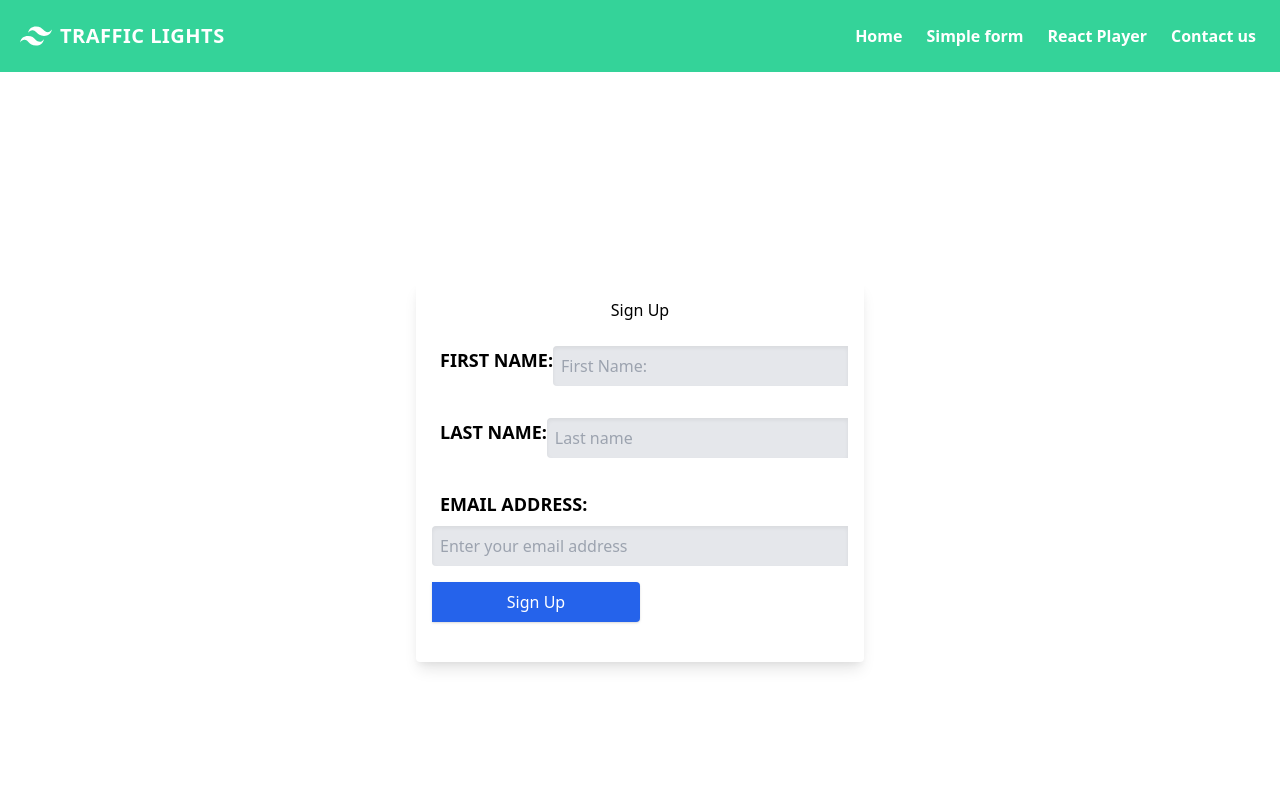
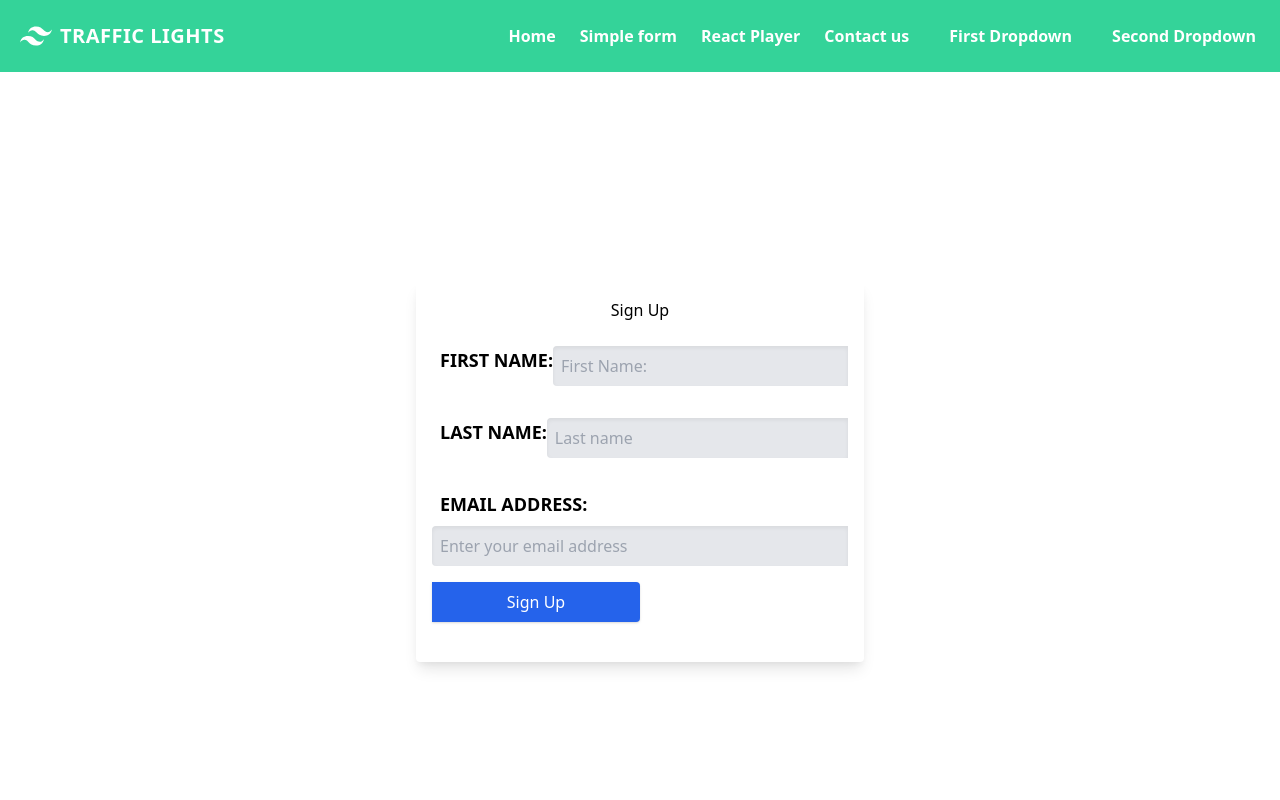
Before and after one commit to Hortsoft/contentful-azureappservice, a Next.js app: page /simple_form in a window 1280 px wide. Shown: the top 800 px of the page. Built offline with nearby package versions, Linux system fonts and the light colour scheme.

Commit message:
branch 10

```diff
--- a/pages/index.tsx
+++ b/pages/index.tsx
@@ -12,6 +12,7 @@ import Card from '../shared/components/card';
 import Paginator from '../shared/components/paginator';
 import TagFilters from "../shared/components/tag-filters/tag-filters";
 import { Footer } from '../shared/components/footer';
+
 const calculateRange = (length) => Array.from({length}, (v, k) => k + 1);
 
 const cards = (entries) => entries.map((entry, index) => (<Card info={entry} key={index}/>));
--- a/shared/components/navbar/index.tsx
+++ b/shared/components/navbar/index.tsx
@@ -2,6 +2,7 @@ import React, {useState, FunctionComponent } from 'react';
 import Link from 'next/link';
 import { getHref, getNavigationLink } from '../../helpers/helper';
 
+import './navbar.module.scss';
 export const Navbar = () => {
   const [active, setActive] = useState(false);
 
@@ -71,7 +72,39 @@ export const Navbar = () => {
                 Contact us
               </a>
             </Link>
+
           </div>
+          <div className="relative group">
+      <button className="flex flex-row lg:w-auto  px-3 py-2 rounded text-white font-bold items-center justify-center hover:bg-green-600 hover:text-white md:w-auto md:inline md:mt-0 md:ml-4 focus:outline-none" >
+          <span>First Dropdown</span>
+      </button>
+      <div className="absolute z-10 hidden bg-grey-200 group-hover:block">
+
+          <div className="px-2 pt-2 pb-4 bg-white  shadow-lg">
+            <div className="grid grid-cols-1 gap-4 md:grid-cols-2">
+              <p>
+                dropdown content here
+              </p>
+            </div>
+          </div>
+      </div>
+  </div>
+
+  <div className="relative group">
+      <button className="flex flex-row lg:w-auto w-full px-3 py-2 rounded text-white font-bold items-center justify-center hover:bg-green-600 hover:text-white md:w-auto md:inline md:mt-0 md:ml-4 focus:outline-none">
+          <span>Second Dropdown</span>
+      </button>
+      <div className="absolute z-10 hidden bg-grey-200 group-hover:block">
+
+          <div className="px-2 pt-2 pb-4 bg-white  shadow-lg">
+            <div className="grid grid-cols-1 gap-4 md:grid-cols-2">
+              <p>
+                dropdown content here
+              </p>
+            </div>
+          </div>
+      </div>
+  </div>
         </div>
       </nav>
     </>
--- a/shared/components/navbar/navbar.module.scss
+++ b/shared/components/navbar/navbar.module.scss
@@ -1,3 +1,3 @@
-#menu-toggle:checked + #menu {
+.dropdown:hover .dropdown-menu {
   display: block;
 }
--- a/tailwind.config.js
+++ b/tailwind.config.js
@@ -6,6 +6,7 @@ module.exports = {
      extend: {},
   },
   variants: {
+    display: ['responsive', 'group-hover', 'group-focus'],
     extend: {},
   },
   plugins: []
```
